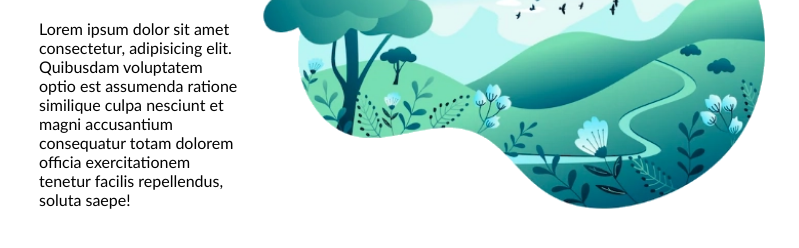
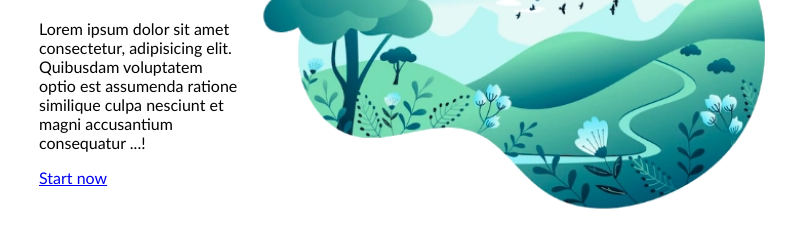
Before and after one commit to IngaGd/04-pieva, a website: page index.html in a window 1280 px wide. Shown: the part 292-540 px from the top of the page, without its empty margins (231-1030 px from the left). Drawn offline with Linux system fonts and the light colour scheme.

Commit message:
Content html and css code updates

```diff
--- a/index.html
+++ b/index.html
@@ -26,7 +26,8 @@
             <h1 class="main-title">
                 Let's <span>jump into</span> it!
             </h1>
-           <p class="description">Lorem ipsum dolor sit amet consectetur, adipisicing elit. Quibusdam voluptatem optio est assumenda ratione similique culpa nesciunt et magni accusantium consequatur totam dolorem officia exercitationem tenetur facilis repellendus, soluta saepe!</p>
+           <p class="description">Lorem ipsum dolor sit amet consectetur, adipisicing elit. Quibusdam voluptatem optio est assumenda ratione similique culpa nesciunt et magni accusantium consequatur ...!</p>
+           <a href="btn">Start now</a>
         </div>
         <img class="right-column" src="./img/pieva.webp" alt="Meadow">
     </main>
```
